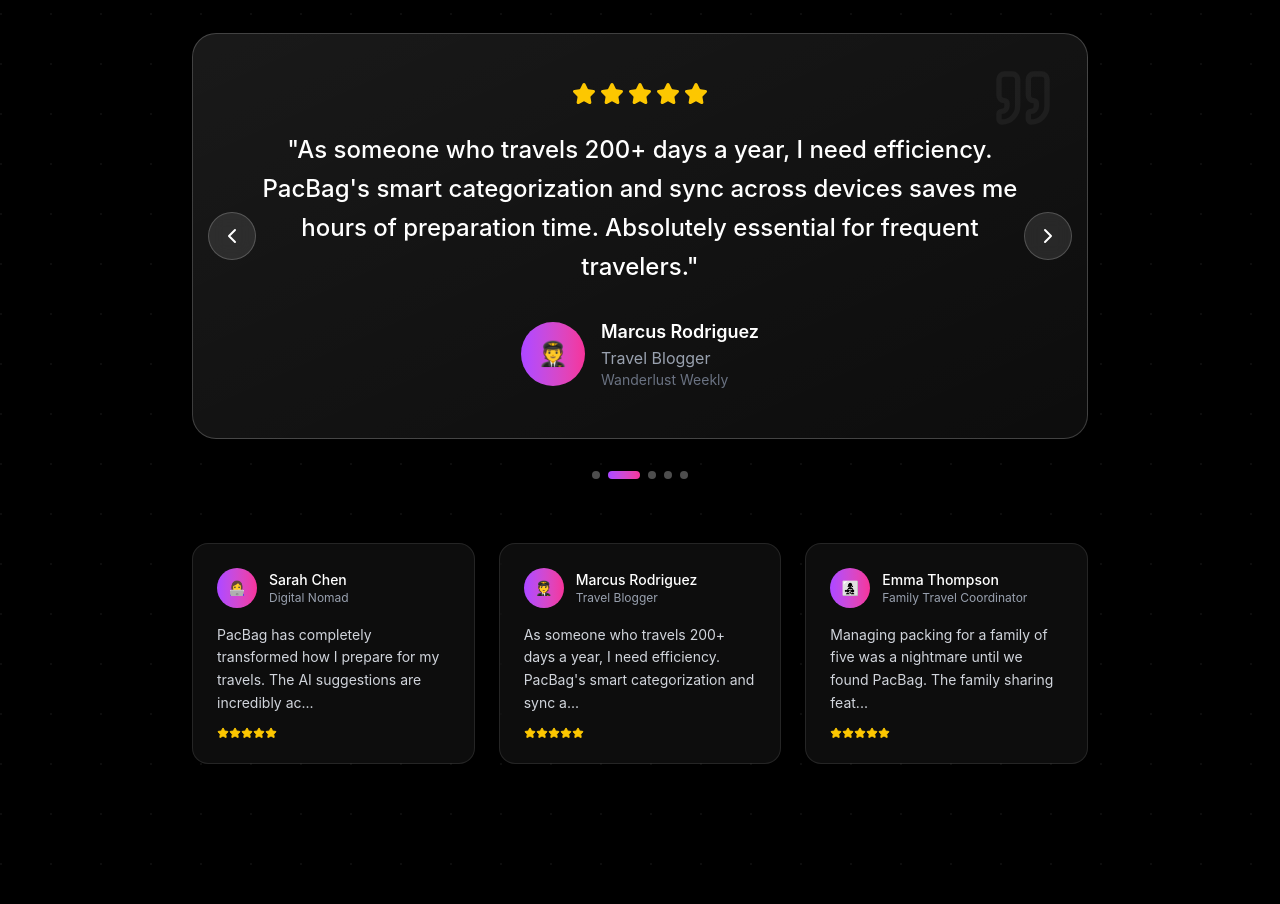
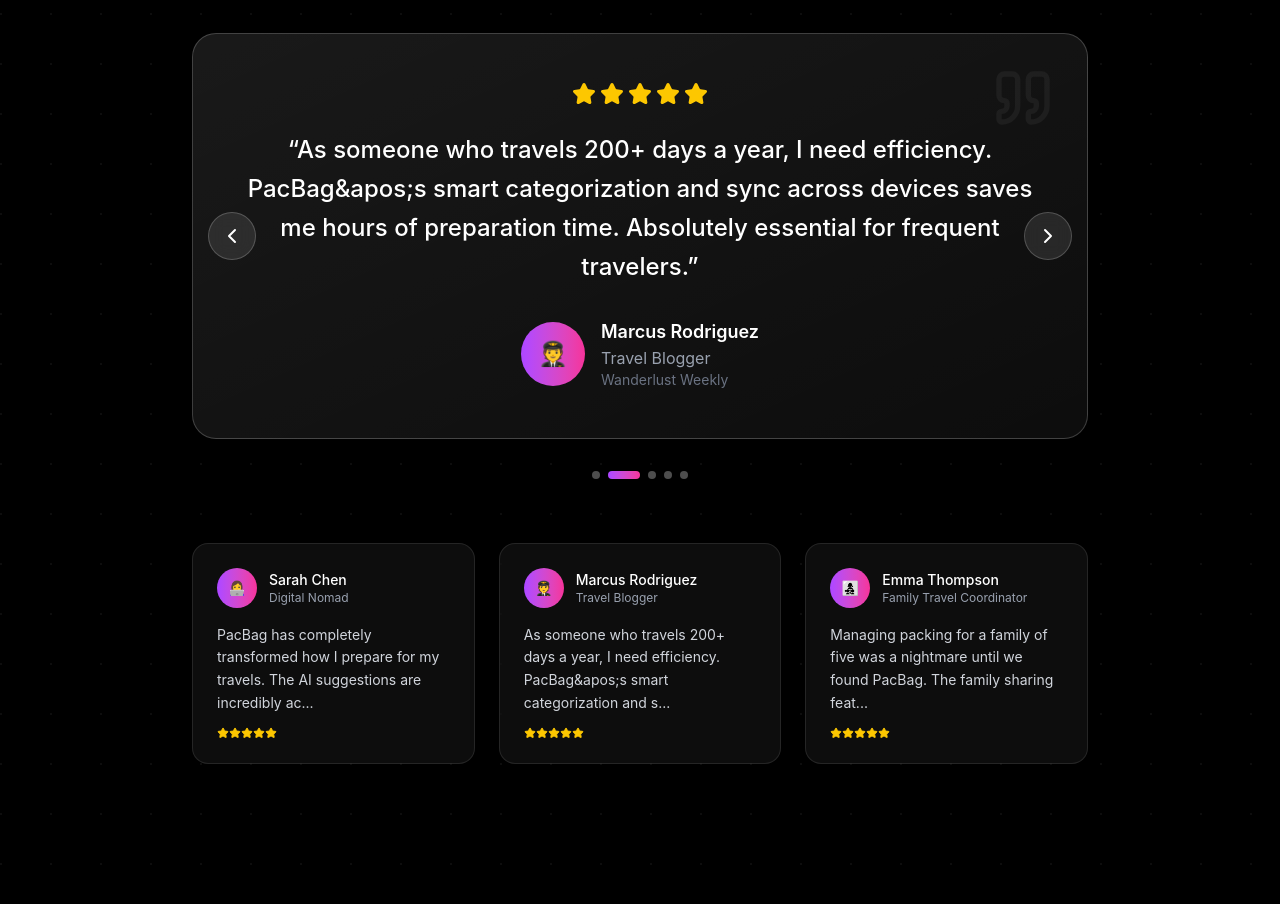
Before and after one commit to G3mha/pacbag-ios, a Next.js app in the folder website/: page / in a window 1280 px wide. Shown: the part 5840-6744 px from the top of the page. Built offline with nearby package versions, Linux system fonts and the light colour scheme.

Commit message:
Update FAQ, Testimonials, and Hero components for improved text formatting
- Replace apostrophes with HTML entities in FAQ and Testimonials components for better rendering.
- Remove unused imports in Hero and Footer components to clean up the codebase.

```diff
--- a/website/src/components/FAQ.tsx
+++ b/website/src/components/FAQ.tsx
@@ -10,7 +10,7 @@
   {
     id: 1,
     question: 'How does the AI-powered packing suggestion work?',
-    answer: 'Our AI analyzes your destination\'s weather forecast, planned activities, trip duration, and your personal packing history to suggest relevant items. The more you use PacBag, the better it becomes at understanding your preferences and travel style.'
+    answer: 'Our AI analyzes your destination&apos;s weather forecast, planned activities, trip duration, and your personal packing history to suggest relevant items. The more you use PacBag, the better it becomes at understanding your preferences and travel style.'
   },
   {
     id: 2,
@@ -102,7 +102,7 @@
             Questions?
             <br />
             <span className="bg-gradient-to-r from-blue-400 to-purple-400 bg-clip-text text-transparent">
-              We've got answers
+              We&apos;ve got answers
             </span>
           </h2>
 
--- a/website/src/components/Footer.tsx
+++ b/website/src/components/Footer.tsx
@@ -12,8 +12,7 @@
   MapPin,
   Send,
   ArrowRight,
-  Heart,
-  Apple
+  Heart
 } from 'lucide-react'
 
 const Footer: React.FC = () => {
--- a/website/src/components/Hero.tsx
+++ b/website/src/components/Hero.tsx
@@ -2,7 +2,7 @@
 
 import React from 'react'
 import { motion } from 'framer-motion'
-import { ArrowRight, Download, Star, Users } from 'lucide-react'
+import { ArrowRight, Star, Users } from 'lucide-react'
 import Image from 'next/image'
 
 const Hero: React.FC = () => {
--- a/website/src/components/Testimonials.tsx
+++ b/website/src/components/Testimonials.tsx
@@ -12,7 +12,7 @@
     name: 'Sarah Chen',
     role: 'Digital Nomad',
     company: 'Remote Tech',
-    content: 'PacBag has completely transformed how I prepare for my travels. The AI suggestions are incredibly accurate, and I never forget important items anymore. It\'s like having a personal packing assistant.',
+    content: 'PacBag has completely transformed how I prepare for my travels. The AI suggestions are incredibly accurate, and I never forget important items anymore. It&apos;s like having a personal packing assistant.',
     rating: 5,
     avatar: '👩‍💻'
   },
@@ -21,7 +21,7 @@
     name: 'Marcus Rodriguez',
     role: 'Travel Blogger',
     company: 'Wanderlust Weekly',
-    content: 'As someone who travels 200+ days a year, I need efficiency. PacBag\'s smart categorization and sync across devices saves me hours of preparation time. Absolutely essential for frequent travelers.',
+    content: 'As someone who travels 200+ days a year, I need efficiency. PacBag&apos;s smart categorization and sync across devices saves me hours of preparation time. Absolutely essential for frequent travelers.',
     rating: 5,
     avatar: '🧑‍✈️'
   },
@@ -39,7 +39,7 @@
     name: 'James Kim',
     role: 'Business Executive',
     company: 'Global Enterprises',
-    content: 'The business trip templates are spot-on. PacBag understands the difference between a 2-day conference and a week-long client visit. It\'s professional, intuitive, and incredibly reliable.',
+    content: 'The business trip templates are spot-on. PacBag understands the difference between a 2-day conference and a week-long client visit. It&apos;s professional, intuitive, and incredibly reliable.',
     rating: 5,
     avatar: '👨‍💼'
   },
@@ -48,7 +48,7 @@
     name: 'Priya Patel',
     role: 'Adventure Photographer',
     company: 'Wild Lens Studio',
-    content: 'From camera gear to hiking equipment, PacBag\'s specialized categories cover everything. The weather integration is perfect for planning shoots in remote locations. Love this app!',
+    content: 'From camera gear to hiking equipment, PacBag&apos;s specialized categories cover everything. The weather integration is perfect for planning shoots in remote locations. Love this app!',
     rating: 5,
     avatar: '📸'
   }
@@ -124,7 +124,7 @@
           </h2>
 
           <p className="text-xl text-gray-400 max-w-3xl mx-auto">
-            Don't just take our word for it. Here's what our community of travelers has to say about PacBag.
+            Don&apos;t just take our word for it. Here&apos;s what our community of travelers has to say about PacBag.
           </p>
         </motion.div>
 
@@ -164,7 +164,7 @@
 
                   {/* Testimonial Content */}
                   <blockquote className="text-xl md:text-2xl text-white text-center leading-relaxed mb-8 font-medium">
-                    "{testimonials[currentIndex].content}"
+                    &ldquo;{testimonials[currentIndex].content}&rdquo;
                   </blockquote>
 
                   {/* Author */}
```
